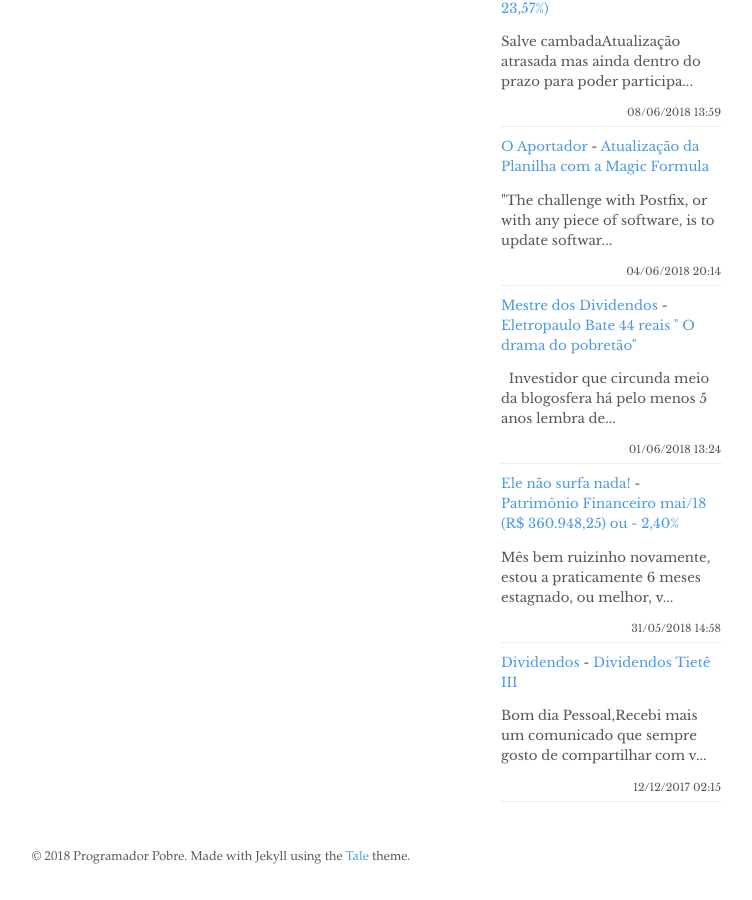
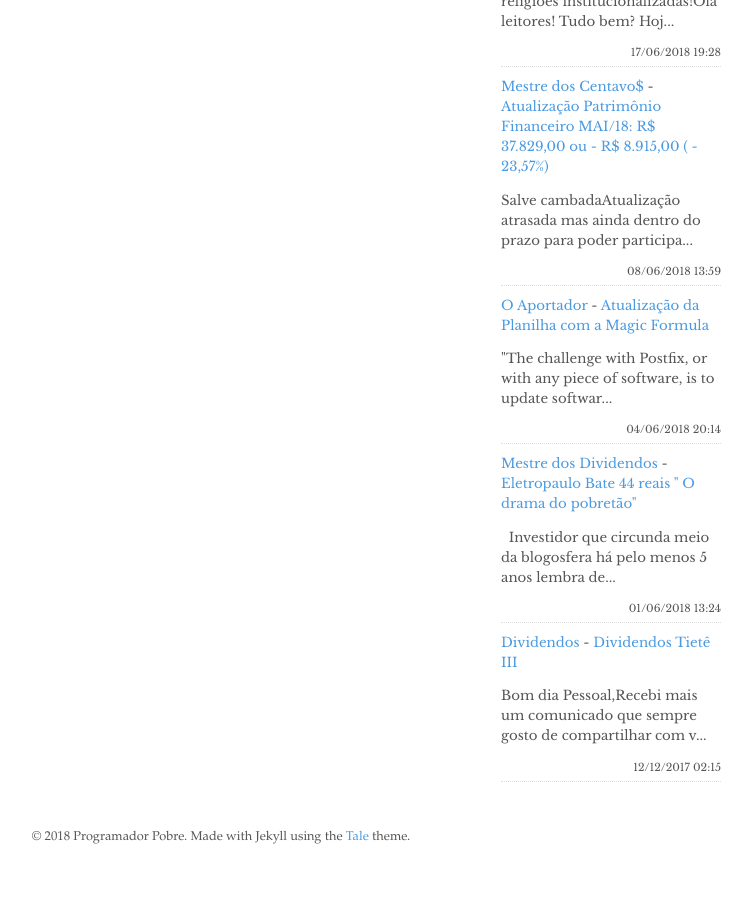
Before and after one commit to programadorpobre/programadorpobre.github.io, a Jekyll site: the page built from index.html, in a window 1280 px wide and 900 px high, scrolled down 957 px. Shown: the whole window, without its empty margins (419-1171 px from the left). Built offline with Jekyll 4.4.1, drawn with Linux system fonts in a browser that asks for light colours; the list of posts is cut into pages by our own code; comment, search, counter and statistics services are not loaded; some of the changed text lies outside the part shown.

Commit message:
[ci skip] travis #319

```diff
--- a/_includes/feed-entries.html
+++ b/_includes/feed-entries.html
@@ -1,3 +1,8 @@
+<div class="feed-entry">
+    <a class="feed-entry-site-name" href="https://elenaosurfanada.blogspot.com/">Ele não surfa nada!</a> - <a class="feed-entry-title" href="https://elenaosurfanada.blogspot.com/2018/06/a-dificil-caminhada-da-vida.html">A difícil caminhada da vida!</a>
+    <p class="feed-entry-summary">A cada dia mudamos, talvez seja difícil perceber as mudanças olhando o horizonte...</p>
+    <time datetime="2018-06-20T00:40:00.000-03:00">20/06/2018 00:40</time>
+</div>
 <div class="feed-entry">
     <a class="feed-entry-site-name" href="https://alemdapoupanca.blogspot.com/">Além da poupança</a> - <a class="feed-entry-title" href="https://alemdapoupanca.blogspot.com/2018/06/mudanca-na-carteira-compra-de-mplu3.html">Mudança na carteira - compra de MPLU3</a>
     <p class="feed-entry-summary">       Normal  0      21      false  false  false    PT-BR  X-NONE  X-NONE      ...</p>
@@ -34,11 +39,6 @@
     <time datetime="2018-06-01T13:24:00.002-07:00">01/06/2018 13:24</time>
 </div>
 <div class="feed-entry">
-    <a class="feed-entry-site-name" href="https://elenaosurfanada.blogspot.com/">Ele não surfa nada!</a> - <a class="feed-entry-title" href="https://elenaosurfanada.blogspot.com/2018/05/patrimonio-financeiro-mai18-r-36094825.html">Patrimônio Financeiro mai/18 (R$ 360.948,25) ou - 2,40%</a>
-    <p class="feed-entry-summary">Mês bem ruizinho novamente, estou a praticamente 6 meses estagnado, ou melhor, v...</p>
-    <time datetime="2018-05-31T14:58:00.001-03:00">31/05/2018 14:58</time>
-</div>
-<div class="feed-entry">
     <a class="feed-entry-site-name" href="http://bonsdividendos.blogspot.com/">Dividendos</a> - <a class="feed-entry-title" href="http://bonsdividendos.blogspot.com/2017/12/dividendos-tiete-iii.html">Dividendos Tietê III</a>
     <p class="feed-entry-summary">Bom dia Pessoal,Recebi mais um comunicado que sempre gosto de compartilhar com v...</p>
     <time datetime="2017-12-12T02:15:00.001-08:00">12/12/2017 02:15</time>
```
